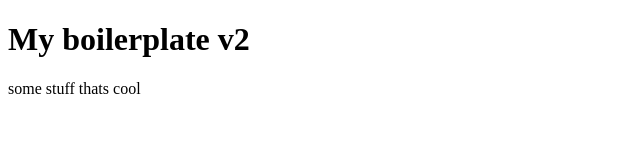
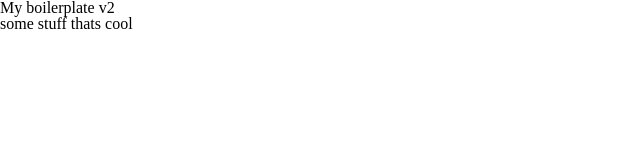
Before and after one commit to luisklefsjo/boilerplate2, a plain HTML site: page index.html in a window 1280 px wide. Shown: the whole page, without its empty margins (0-640 px from the left). Drawn offline with Linux system fonts and the light colour scheme.

Commit message:
update css

```diff
--- a/index.html
+++ b/index.html
@@ -5,8 +5,8 @@
   <head>
     <meta charset="UTF8">
     <title>My boilerplate</title>
-    <link rel="stylesheet" href="css/normalize/css" />
-    <link rel="stylesheet" href="css/reset/css" />
+    <link rel="stylesheet" href="css/normalize.css" />
+    <link rel="stylesheet" href="css/reset.css" />
   </head>
 
   <body>
```
Also changed, not shown: css/normalize.css (renamed from normalize.css), css/reset.css (renamed from reset.css), css/style.css (renamed from style.css).
